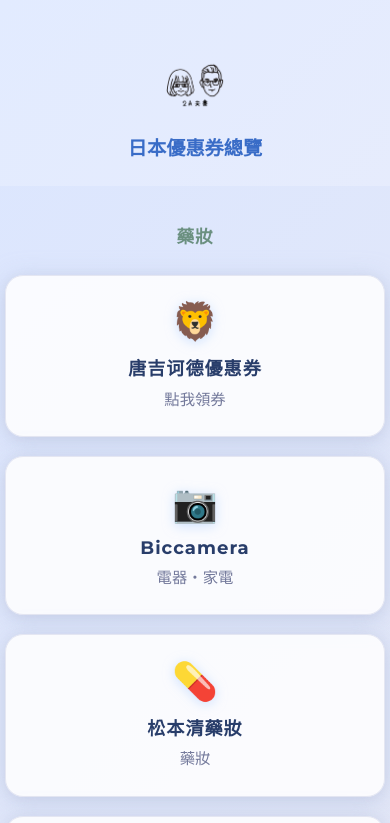
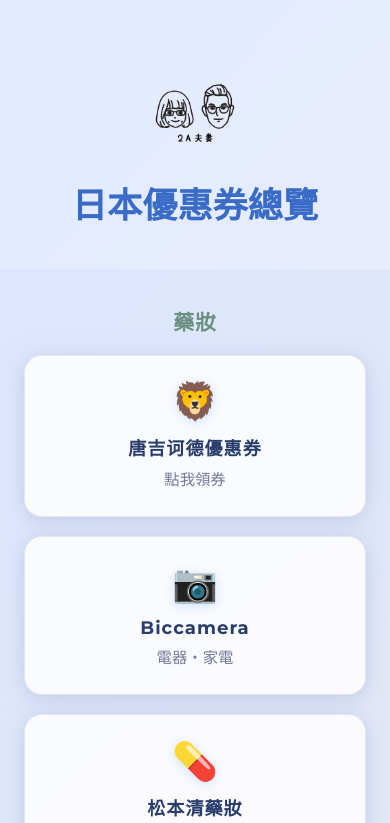
Before and after one commit to Andy20230422/bonuscode_v5, a plain HTML site: page index.html in a window 390 px wide. Shown: the top 823 px of the page. Drawn offline with Linux system fonts and the light colour scheme.

Commit message:
Update index.html

```diff
--- a/index.html
+++ b/index.html
@@ -21,8 +21,16 @@
       position: relative;
     }
     .logo-img {
-      height: 168px;;
-      margin-bottom: 12px;
+      height: 168px; /* 原本120px，放大40% */
+      margin-bottom: 16.8px; /* 原本12px，放大40% */
+      max-width: 100%;
+      width: auto;
+    }
+    @media (max-width: 600px) {
+      .logo-img {
+        height: 86px; /* 原本62px，放大40% */
+        margin-bottom: 16px;
+      }
     }
     h2 {
       font-size: 2.2rem;
@@ -149,21 +157,6 @@
     @keyframes modalShow {
       from { transform: translateY(40px) scale(0.93); opacity: 0;}
       to { transform: translateY(0) scale(1); opacity: 1;}
-    }
-    @media (max-width: 600px) {
-      .card-grid {
-        grid-template-columns: 1fr;
-        padding: 0.5rem 0.3rem;
-      }
-      .section-title {
-        font-size: 1.1rem;
-        padding-left: 0;
-      }
-      header {
-        padding: 1.2rem 0.2rem 0.7rem;
-      }
-      .logo-img { height: 62px; }
-      h2 { font-size: 1.2rem; }
     }
   </style>
 </head>
```
